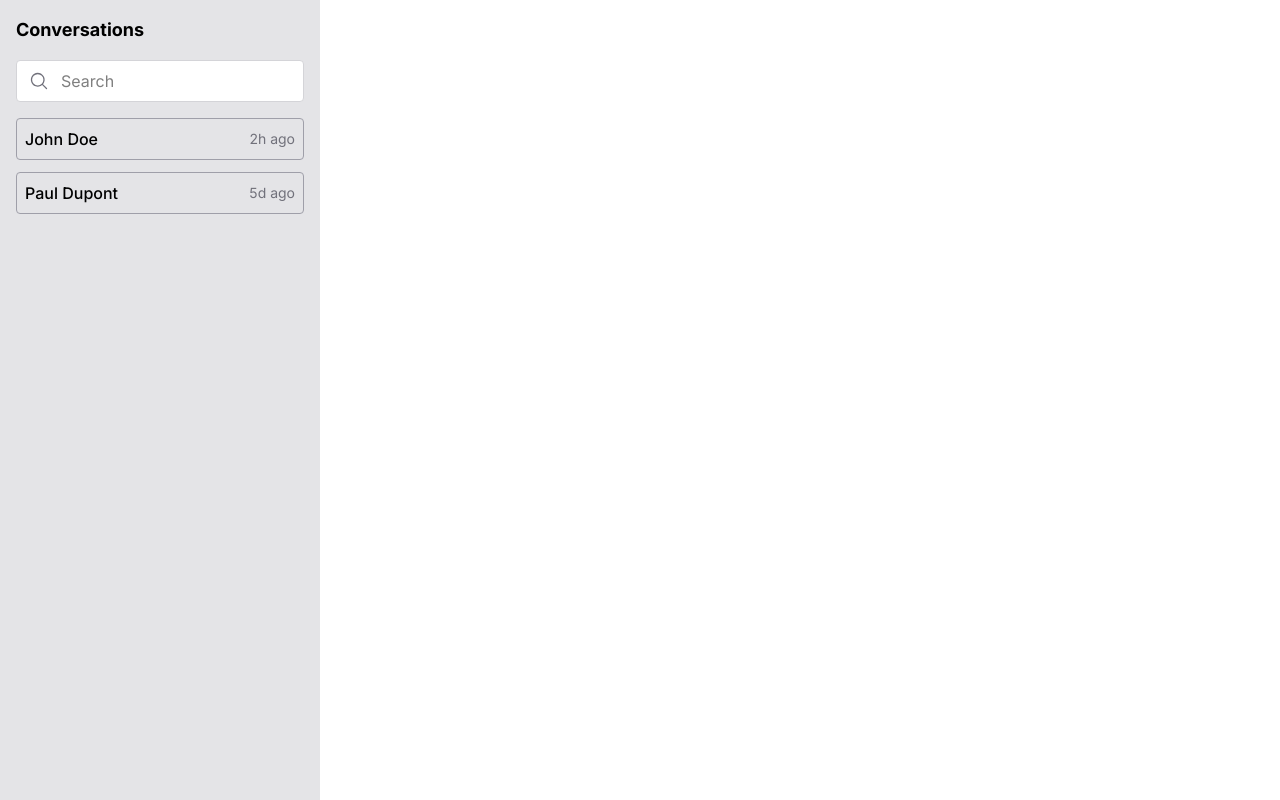
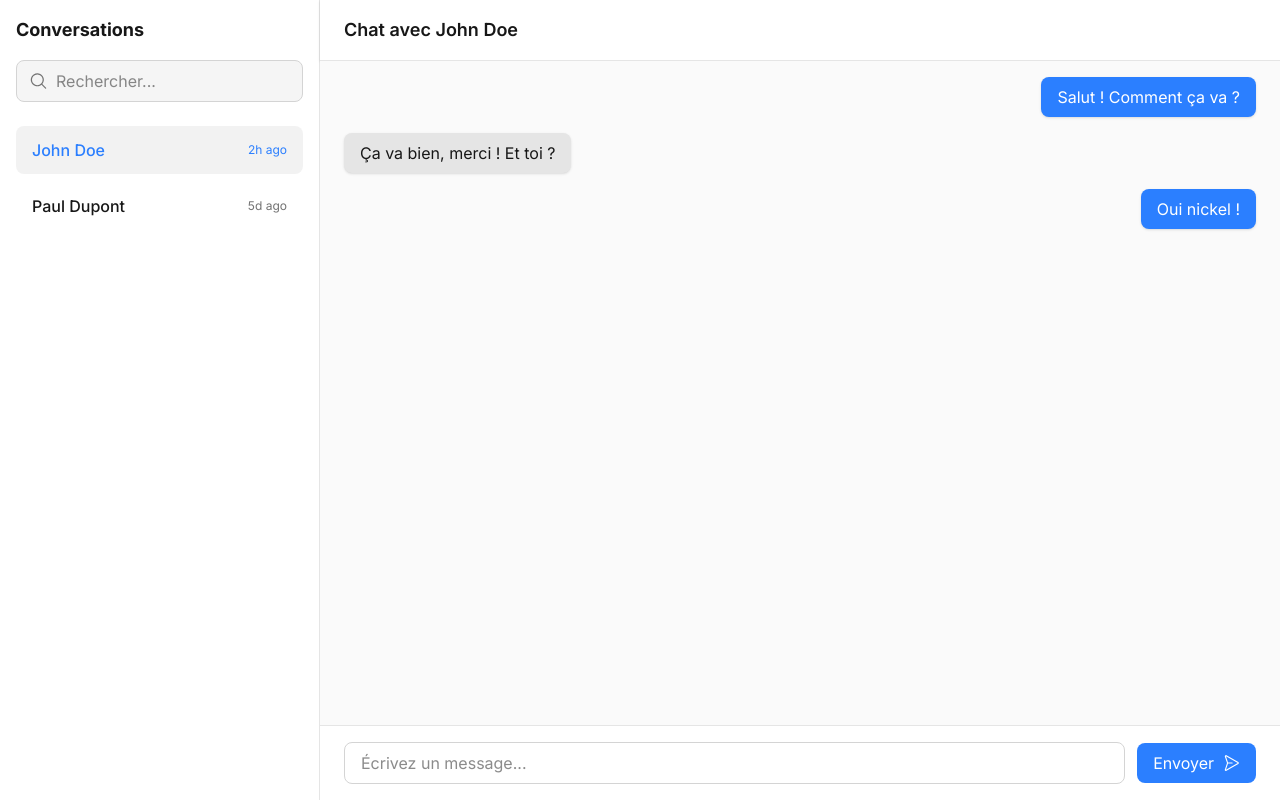
Before and after one commit to soniiix/mds-next-pwa, a Next.js app: page / in a window 1280 px wide. Built offline with nearby package versions, Linux system fonts and the light colour scheme.

Commit message:
feat: improve page display

```diff
--- a/app/page.tsx
+++ b/app/page.tsx
@@ -1,44 +1,88 @@
-'use client';
-import { MagnifyingGlassIcon } from "@phosphor-icons/react";
+"use client";
+import { MagnifyingGlassIcon, PaperPlaneRightIcon } from "@phosphor-icons/react";
 import { useEffect } from "react";
 
 export default function Home() {
     // Register the service worker
     useEffect(() => {
-        navigator.serviceWorker
-            .register("/sw.js")
-            .then((reg) => console.log("SW enregistré", reg))
-            .catch((err) => console.error("Erreur SW:", err));
+        if ("serviceWorker" in navigator) {
+            navigator.serviceWorker
+                .register("/sw.js")
+                .then((reg) => console.log("SW enregistré", reg))
+                .catch((err) => console.error("Erreur SW:", err));
+        }
     }, []);
 
     return (
-        <main>
-            <aside className="sticky h-screen bg-zinc-200 w-80 p-4">
-                <h2 className="text-lg font-bold">Conversations</h2>
+        <main className="flex h-screen bg-neutral-50 text-neutral-900">
+            {/* SIDEBAR */}
+            <aside className="flex flex-col h-full bg-white border-r border-neutral-200 w-80 p-4">
+                <h2 className="text-lg font-bold mb-4">Conversations</h2>
+
                 {/* Search input */}
-                <div className="flex flex-row mt-4 items-center w-full pl-3 py-2 rounded bg-white border border-zinc-300 focus-within:outline-none focus-within:ring-2 focus-within:ring-zinc-400">
-                    <span className="text-zinc-500">
-                        <MagnifyingGlassIcon size={20} />
-                    </span>
+                <div className="flex items-center gap-2 px-3 py-2 rounded-lg bg-neutral-100 border border-neutral-300 focus-within:ring-2 focus-within:ring-blue-400">
+                    <MagnifyingGlassIcon size={20} className="text-neutral-500" />
                     <input
                         type="text"
-                        className="flex-1 focus:outline-none ml-3"
-                        placeholder="Search"
+                        className="flex-1 bg-transparent focus:outline-none"
+                        placeholder="Rechercher..."
                     />
                 </div>
 
                 {/* Conversation list */}
-                <div className="mt-4 flex flex-col gap-3">
-                    <div className="flex items-center justify-between p-2 rounded border border-zinc-400 hover:bg-zinc-300 cursor-pointer transition-colors duration-100">
+                <div className="mt-6 flex-1 flex flex-col gap-2 overflow-y-auto">
+                    <div className="flex items-center justify-between py-3 px-4 rounded-lg bg-neutral-200/50 text-blue-500 hover:bg-neutral-200/50 cursor-pointer transition">
                         <span className="font-medium">John Doe</span>
-                        <span className="text-sm text-zinc-500">2h ago</span>
+                        <span className="text-xs">2h ago</span>
                     </div>
-                    <div className="flex items-center justify-between p-2 rounded border border-zinc-400 hover:bg-zinc-300 cursor-pointer transition-colors duration-100">
+                    <div className="flex items-center justify-between py-3 px-4 rounded-lg hover:bg-neutral-200/50 cursor-pointer transition">
                         <span className="font-medium">Paul Dupont</span>
-                        <span className="text-sm text-zinc-500">5d ago</span>
+                        <span className="text-xs text-neutral-500">5d ago</span>
                     </div>
                 </div>
             </aside>
+
+            {/* CHAT AREA */}
+            <section className="flex flex-col flex-1 h-full">
+                {/* Header */}
+                <header className="flex items-center justify-between px-6 py-4 border-b border-neutral-200 bg-white shadow-sm">
+                    <h2 className="font-semibold text-lg">Chat avec John Doe</h2>
+                </header>
+
+                {/* Messages */}
+                <div className="flex-1 px-6 py-4 space-y-4 overflow-y-auto bg-neutral-50">
+                    <div className="flex justify-end">
+                        <div className="bg-blue-500 text-white px-4 py-2 rounded-lg max-w-xs shadow">
+                            Salut ! Comment ça va ?
+                        </div>
+                    </div>
+                    <div className="flex justify-start">
+                        <div className="bg-neutral-200 text-neutral-900 px-4 py-2 rounded-lg max-w-xs shadow">
+                            Ça va bien, merci ! Et toi ?
+                        </div>
+                    </div>
+                    <div className="flex justify-end">
+                        <div className="bg-blue-500 text-white px-4 py-2 rounded-lg max-w-xs shadow">
+                            Oui nickel !
+                        </div>
+                    </div>
+                </div>
+
+                {/* Input */}
+                <form className="px-6 py-4 border-t border-neutral-200 bg-white flex items-center gap-3">
+                    <input
+                        type="text"
+                        className="flex-1 border border-neutral-300 rounded-lg px-4 py-2 focus:outline-none focus:ring-2 focus:ring-blue-500"
+                        placeholder="Écrivez un message..."
+                    />
+                    <button
+                        type="submit"
+                        className="flex items-center gap-2 bg-blue-500 text-white px-4 py-2 rounded-lg hover:bg-blue-600 transition"
+                    >
+                        Envoyer <PaperPlaneRightIcon size={18} />
+                    </button>
+                </form>
+            </section>
         </main>
     );
 }
```
